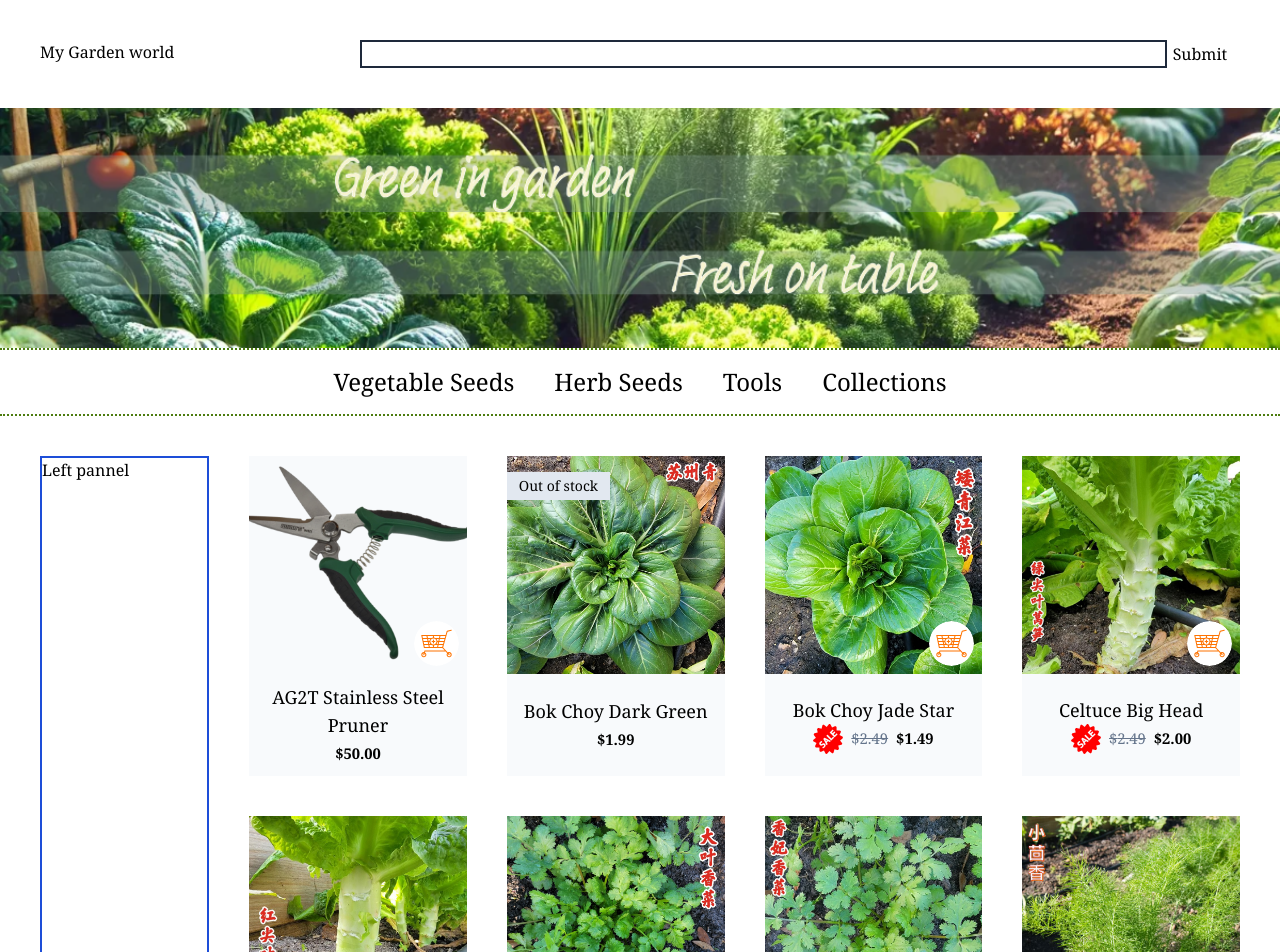
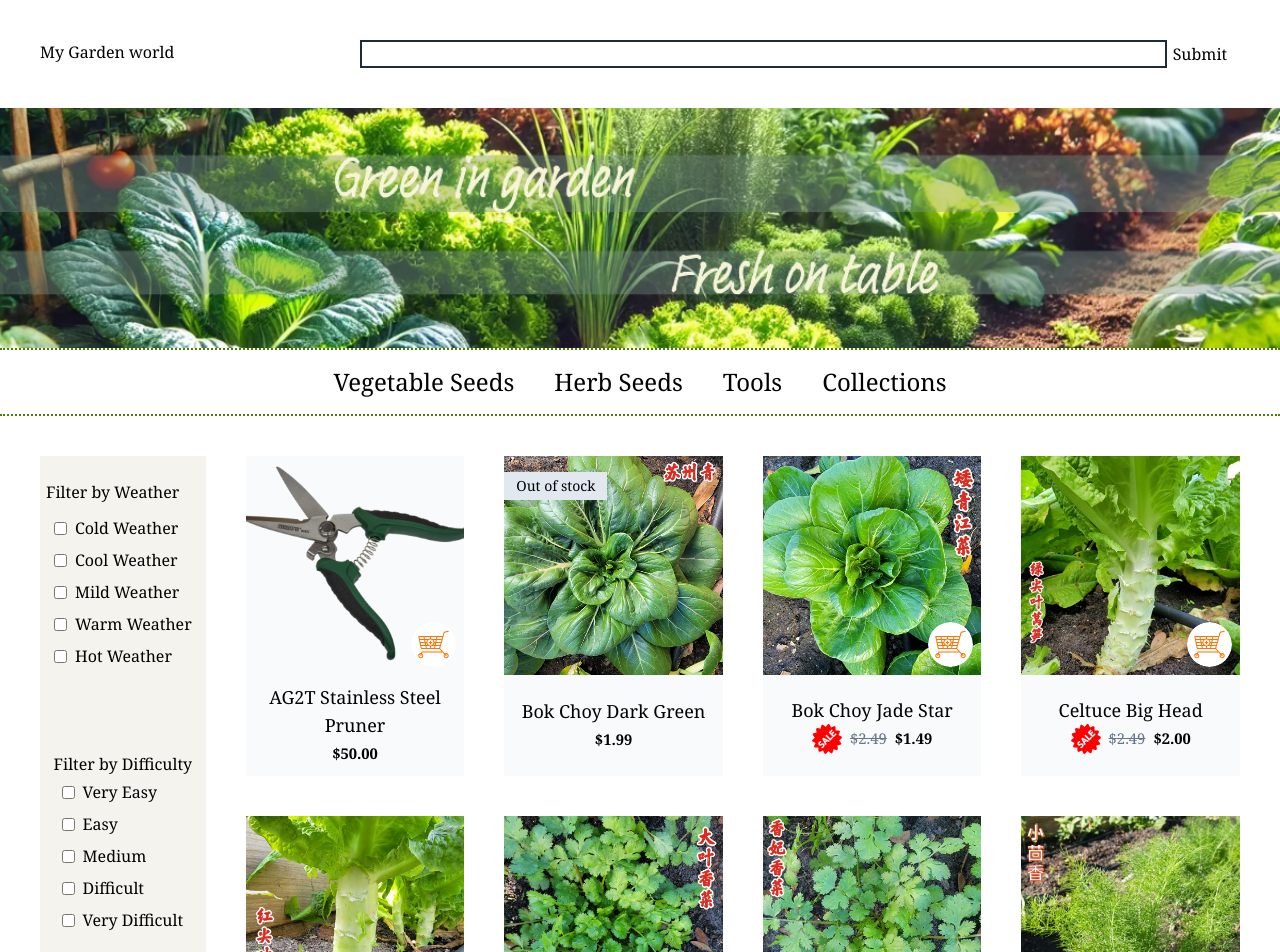
Before and after one commit to yiranli624/garden-world, a Next.js app: page / in a window 1280 px wide. Shown: the top 952 px of the page. Built offline with nearby package versions, Linux system fonts and the light colour scheme.

Commit message:
[Add filter section UI]

```diff
--- a/src/components/BrowsingSection.tsx
+++ b/src/components/BrowsingSection.tsx
@@ -1,5 +1,5 @@
 import { ProductItem } from "@/components/testData";
-import { ItemCard } from "./";
+import { FiltersSection, ItemCard } from "./";
 
 export default function BrowsingSection({
   listItems
@@ -8,7 +8,7 @@ export default function BrowsingSection({
 }) {
   return (
     <div className='flex gap-10'>
-      <div className='flex-1 border-2 border-blue-700'>Left pannel</div>
+      <FiltersSection />
       <div className='flex-[6_6_0%] grid grid-cols-4 gap-10'>
         {listItems
           .sort((a, b) => a.label.localeCompare(b.label))
--- /dev/null
+++ b/src/components/FiltersSection.tsx
@@ -0,0 +1,70 @@
+"use client";
+
+const WEATHER_OPTIONS = [
+  { name: "cold-weather", label: "Cold Weather" },
+  { name: "cool-weather", label: "Cool Weather" },
+  { name: "mild-weather", label: "Mild Weather" },
+  { name: "warm-weather", label: "Warm Weather" },
+  { name: "hot-weather", label: "Hot Weather" }
+];
+const DIFFICULTY_OPTIONS = [
+  { name: "very-easy", label: "Very Easy" },
+  { name: "easy", label: "Easy" },
+  { name: "medium", label: "Medium" },
+  { name: "difficult", label: "Difficult" },
+  { name: "very-difficult", label: "Very Difficult" }
+];
+
+export default function FiltersSection() {
+  return (
+    <div className='flex flex-col flex-1 items-center py-6 gap-20 bg-beige'>
+      <fieldset className='flex gap-10'>
+        <legend className='mb-2'>Filter by Weather</legend>
+        <ul className='w-full'>
+          {WEATHER_OPTIONS.map((weatherOption) => (
+            <li
+              key={weatherOption.label}
+              className='w-full h-8 p-2 flex gap-2 items-center'
+            >
+              <input
+                id={weatherOption.name}
+                name={weatherOption.name}
+                type='checkbox'
+              />
+              <label
+                htmlFor={weatherOption.name}
+                className='hover:cursor-pointer'
+              >
+                {weatherOption.label}
+              </label>
+            </li>
+          ))}
+        </ul>
+      </fieldset>
+
+      <fieldset className='flex gap-10'>
+        <legend>Filter by Difficulty</legend>
+        <ul className='w-full'>
+          {DIFFICULTY_OPTIONS.map((difficultyOption) => (
+            <li
+              key={difficultyOption.label}
+              className='w-full h-8 p-2 flex gap-2 items-center'
+            >
+              <input
+                id={difficultyOption.name}
+                name={difficultyOption.name}
+                type='checkbox'
+              />
+              <label
+                htmlFor={difficultyOption.name}
+                className='hover:cursor-pointer'
+              >
+                {difficultyOption.label}
+              </label>
+            </li>
+          ))}
+        </ul>
+      </fieldset>
+    </div>
+  );
+}
--- /dev/null
+++ b/src/components/NavBreadCrumbs.tsx
@@ -0,0 +1,47 @@
+import Image from "next/image";
+import Link from "next/link";
+import { ALL_CATEGORIES } from "./constants";
+import { ProductItem } from "./testData";
+
+const getBreadCrumbs = (chosenProduct: ProductItem) => {
+  const lastCategory = ALL_CATEGORIES.find(
+    (category) => category.slug === chosenProduct.category
+  );
+  if (lastCategory?.type === "nav-menu") {
+    const parentCategory = ALL_CATEGORIES.find(
+      (category) => category.slug === lastCategory?.parent
+    );
+    return [
+      { href: "/", label: "Home" },
+      {
+        href: `/collections/${parentCategory?.slug}`,
+        label: parentCategory?.label
+      },
+      { href: `/collections/${lastCategory.slug}`, label: lastCategory.label }
+    ];
+  }
+};
+
+export default function NavBreadCrumbs({ product }: { product: ProductItem }) {
+  const breadCrumbs = getBreadCrumbs(product);
+
+  return (
+    <ul className='flex mb-6 items-center text-slate-500'>
+      {breadCrumbs?.map((eachRoute) => (
+        <Link
+          key={eachRoute.href}
+          href={eachRoute.href}
+          className='flex items-center'
+        >
+          <p>{eachRoute.label}</p>
+          <Image
+            src={"/assets/arrow-right.svg"}
+            alt='picture of arrow pointing right'
+            width={25}
+            height={25}
+          />
+        </Link>
+      ))}
+    </ul>
+  );
+}
--- a/src/components/index.tsx
+++ b/src/components/index.tsx
@@ -5,3 +5,5 @@ export { default as ItemCard } from "./ItemCard";
 export { default as PicturesDisplaySection } from "./PicturesDisplaySection";
 export { default as ProductInfoSection } from "./ProductInfoSection";
 export { default as ProductTabsSection } from "./ProductTabsSection";
+export { default as NavBreadCrumbs } from "./NavBreadCrumbs";
+export { default as FiltersSection } from "./FiltersSection";
--- a/tailwind.config.js
+++ b/tailwind.config.js
@@ -14,7 +14,8 @@ module.exports = {
         md: '0.925rem'
       },
       colors: {
-        olive: '#e9f2d0'
+        olive: '#e9f2d0',
+        beige: '#f5f3ed'
       }
     }
   },
```
Also changed, not shown: public/assets/arrow-right.svg (added).
